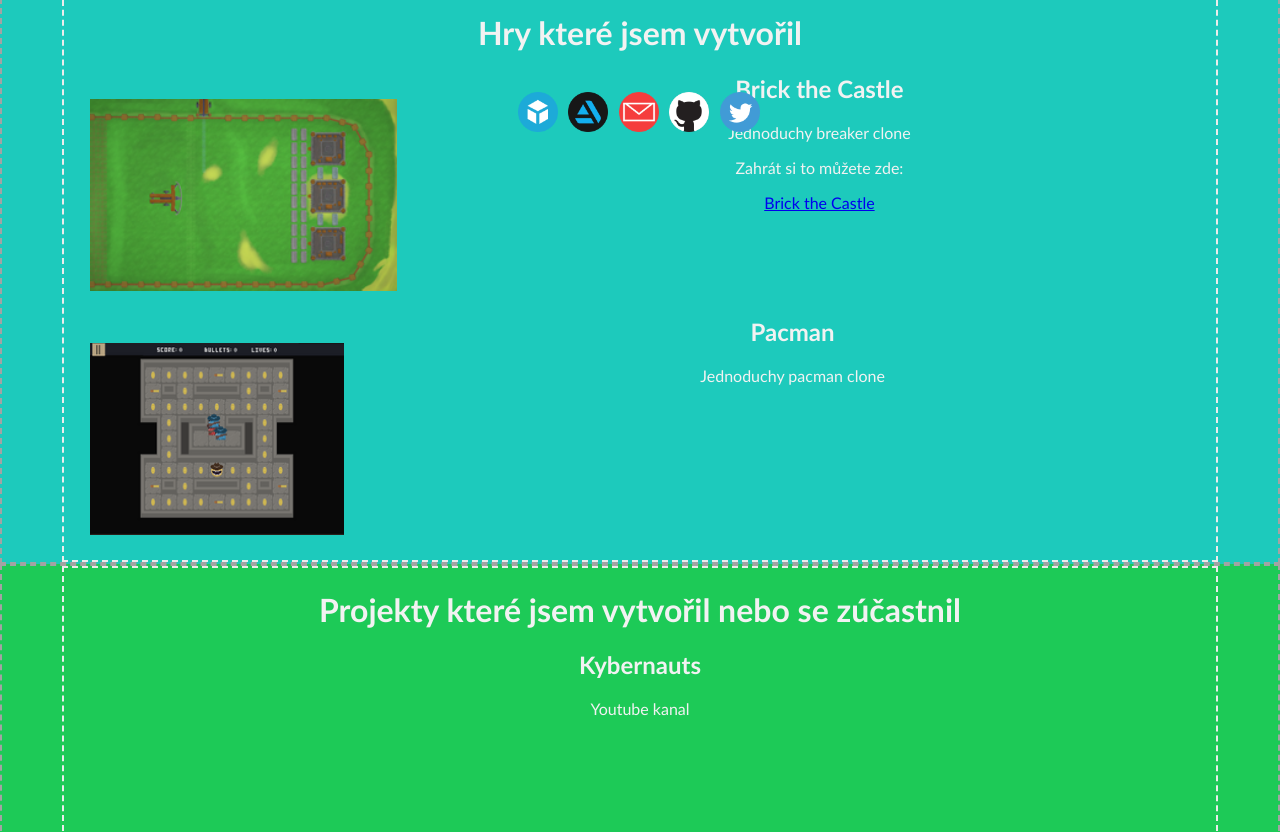
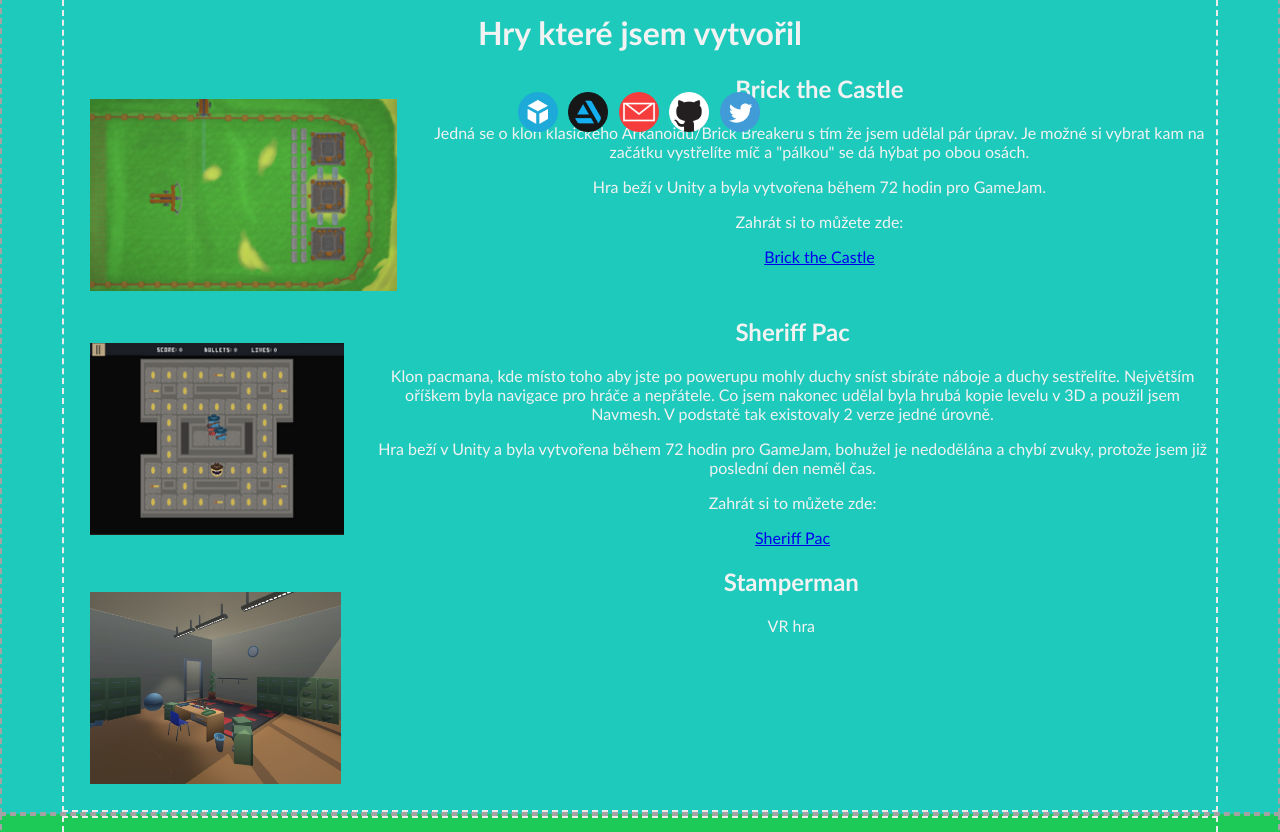
Before and after one commit to JosefReichelt/JosefReichelt.github.io, a React (Create React App) app: page / in a window 1280 px wide. Shown: the part 660-1492 px from the top of the page. Built offline with nearby package versions, Linux system fonts and the light colour scheme; a web font is replaced by a local one.

Commit message:
Change noscript message

```diff
--- a/public/index.html
+++ b/public/index.html
@@ -10,10 +10,33 @@
   <title>Josef Reichelt</title>
 </head>
 
-<body>
-  <noscript>Toto je moje portfolio stránka.
-    Jelikož je postavená na Reactu tak bez zapnutého Javascriptu si toho bohužel moc neprohlídnete.
-    <img src="https://media1.tenor.com/images/0d1329f5ff7d31712e3d12ce160df6ec/tenor.gif" alt="this is fine" />
+<body style="background-color: #10406F;">
+  <noscript>
+    <div style="
+      color:#F2F2F2;
+      display:flex;
+      margin: 0;
+      justify-content: center;
+      flex-direction: column;
+      text-align: center;
+      ">
+      <div>
+        <h1>Toto je moje portfolio stránka.</h1>
+        <p>
+          Jelikož je postavená na Reactu tak bez zapnutého Javascriptu si toho bohužel moc neprohlídnete.
+        </p>
+        <img src="https://media1.tenor.com/images/0d1329f5ff7d31712e3d12ce160df6ec/tenor.gif" alt="this is fine" />
+        <p>
+          Můžete si případně prohlídnout moji tvorbu, nebo mě kontaktovat zde:
+        </p>
+        <a style="color:#F2F2F2;" href="https://twitter.com/Protomace" target="_blank"
+          rel="noopener noreferrer">Twitter</a>
+        <a style="color:#F2F2F2;" href="https://github.com/JosefReichelt" target="_blank"
+          rel="noopener noreferrer">Github</a>
+        <a style="color:#F2F2F2;" href="mailto:josefreichelt@outlook.cz" target="_blank"
+          rel="noopener noreferrer">Mail</a>
+      </div>
+    </div>
   </noscript>
   <div id="root"></div>
 </body>
--- a/src/Components/Pages/GamesPage.js
+++ b/src/Components/Pages/GamesPage.js
@@ -3,7 +3,7 @@ import styl from "./Pages.module.css";
 import ProjectEntry from "./ProjectEntry";
 import castleImg from "../../images/projects/brickthecastle.png";
 import pacmanImg from "../../images/projects/sheriffpac.png";
-
+import stamperImg from "../../images/projects/stamperman.jpg";
 
 export class GamesPage extends Component {
   render() {
@@ -13,16 +13,26 @@ export class GamesPage extends Component {
           <h1>Hry které jsem vytvořil</h1>
           <ProjectEntry
             name="Brick the Castle"
-            info="Jednoduchy breaker clone \n
-            Zahrát si to můžete zde:"
+            info="Jedná se o klon klasického Arkanoidu/Brick Breakeru s tím že jsem udělal pár úprav.
+            Je možné si vybrat kam na začátku vystřelíte míč a  &quot;pálkou&quot; se dá hýbat po obou osách.
+            \n Hra beží v Unity a byla vytvořena během 72 hodin pro GameJam.
+            \n Zahrát si to můžete zde:"
             link="https://protomace.itch.io/brick-the-castle"
             img={castleImg} />
           <ProjectEntry
-            name="Pacman"
-            info="Jednoduchy pacman clone"
+            name="Sheriff Pac"
+            info="Klon pacmana, kde místo toho aby jste po powerupu mohly duchy sníst sbíráte náboje a duchy sestřelíte.
+            Největším oříškem byla navigace pro hráče a nepřátele. Co jsem nakonec udělal byla hrubá kopie levelu v 3D a použil jsem Navmesh. V podstatě tak existovaly 2 verze jedné úrovně.
+            \n Hra beží v Unity a byla vytvořena během 72 hodin pro GameJam, bohužel je nedodělána a chybí zvuky, protože jsem již poslední den neměl čas.
+            \n Zahrát si to můžete zde:"
             img={pacmanImg}
+            link="https://protomace.itch.io/sheriff-pac"
           />
-
+          <ProjectEntry
+            name="Stamperman"
+            info="VR hra"
+            img={stamperImg}
+          />
         </div>
       </div>
     )
```
